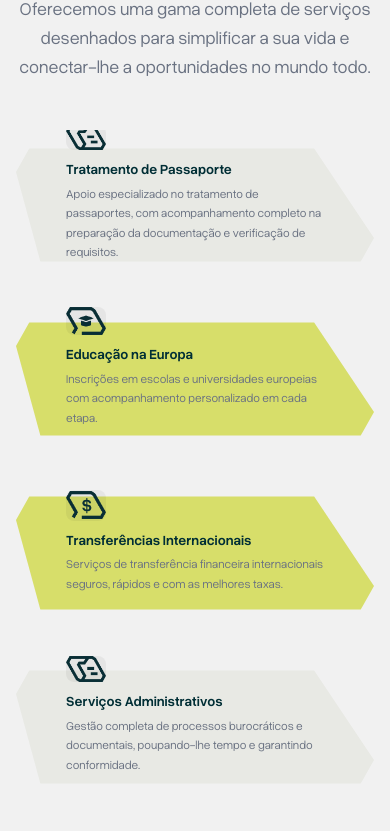
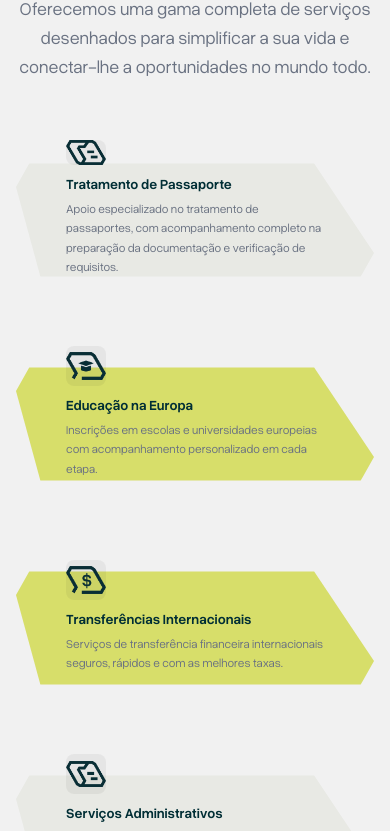
Before and after one commit to issencial-sys/issencial, a Next.js app: page / in a window 390 px wide. Shown: the part 1472-2303 px from the top of the page. Built offline with nearby package versions, Linux system fonts and the light colour scheme.

Commit message:
fix: remove aspect-ratio from ChevronCard, use responsive min-height mobile + aspect desktop

```diff
--- a/src/components/sections/ServicesPreview.tsx
+++ b/src/components/sections/ServicesPreview.tsx
@@ -73,7 +73,7 @@ export default function ServicesPreview() {
               <ChevronCard
                 key={service.title}
                 color={service.color}
-                className="group overflow-hidden cursor-pointer transition-transform duration-300 hover:scale-[1.015] max-lg:min-h-[150px]"
+                className="group overflow-hidden cursor-pointer transition-transform duration-300 hover:scale-[1.015] min-h-[180px] lg:min-h-0 lg:aspect-[2806/884]"
                 contentClassName="flex-col items-start justify-center gap-1.5 max-lg:py-3 py-4"
               >
                 {/* Hover line */}
--- a/src/components/ui/ChevronCard.tsx
+++ b/src/components/ui/ChevronCard.tsx
@@ -41,7 +41,6 @@ export function ChevronCard({
       className={className}
       style={{
         position: "relative",
-        aspectRatio: "2806 / 884",
         width: "100%",
         ...style,
       }}
```
